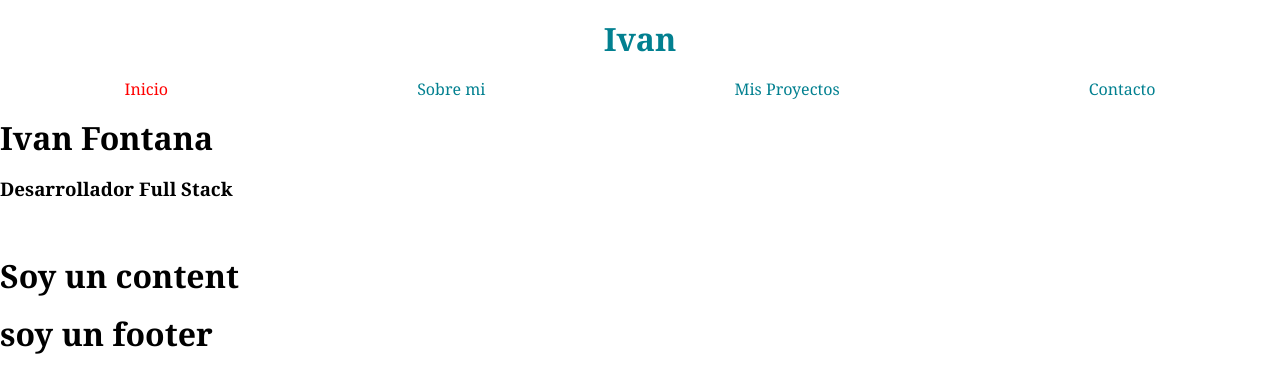
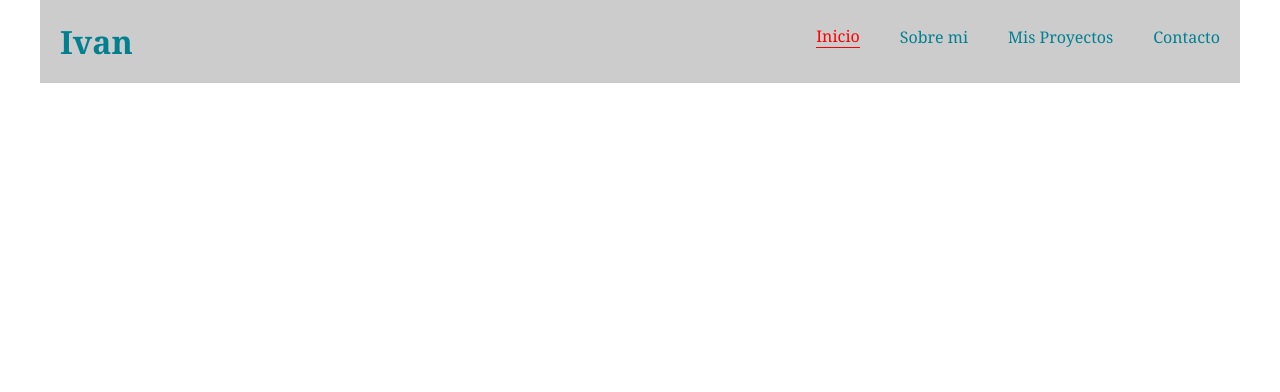
Before and after one commit to fontana-ivan/fontana-ivan.github.io, a plain HTML site: page index.html in a window 1280 px wide. Drawn offline with Linux system fonts and the light colour scheme.

Commit message:
Cambios menu

```diff
--- a/css/color.css
+++ b/css/color.css
@@ -6,5 +6,5 @@
     --secondary-color-dark:#C33C54;
 
     --gray-color:#ccc;
-    --gray-color-dark:#333;
+    --gray-color-dark:#252525;
 }
--- a/css/menu.css
+++ b/css/menu.css
@@ -1,28 +1,29 @@
 #menu{
     text-align: center;
-
+    background-color: var(--gray-color);
 }
-#menu-izq{
+#menu-izq h1{
     color: var(--primary-color);
 }
 
 #menu-der ul li a{
     display: block;
+    margin: 20px;
     text-decoration: none;
     color: var(--primary-color);
-    transition: 0.3s;
+    transition: all 0.3s;
 }
 
 #menu-der ul li a:hover{
     color: var(--primary-color-dark);
-    text-decoration: underline;
 }
 
 #menu-der ul li a.active{
     color: var(--primary-color-dark);
 }
 
-@media only screen and (min-width: 768px){ /*en pantallas de 768px de ancho o más*/
+/*en pantallas de 768px de ancho o más*/
+@media only screen and (min-width: 768px){
 
     #menu-der ul{
         display: flex;
@@ -32,3 +33,29 @@
         margin: auto;
     }
 }
+
+/*en pantallas de 992px de ancho o más*/
+@media only screen and (min-width: 992px){
+
+    #menu{
+        display: flex;
+        flex-flow: row wrap;
+        justify-content: space-between;
+        max-width: 1200px;
+        margin: auto;
+    }
+
+    #menu-izq h1{
+        margin: 20px;
+        text-align: left;
+    }
+
+    #menu-der ul li a{
+        padding-top: 5px;
+    }
+
+    #menu-der ul li a:hover, #menu-der ul li a.active{
+        color: var(--primary-color-dark);
+        border-bottom: 1px solid;
+    }
+}
--- a/index.html
+++ b/index.html
@@ -6,16 +6,15 @@
     <meta name="viewport" content="width=device-width, initial-scale=1.0">
     <link rel="shortcut icon" href="" type="image/x-icon">
     <link rel="stylesheet" href="./css/style.css">
-    <link rel="stylesheet" href="./vendor/normalize.min.css">
     <title>Portafolio - Ivan Fontana</title>
 </head>
 <body>
 
     <div id="container">
+        <!-- <div include-html="./partials/header.html"></div> -->
         <div include-html="./partials/menu.html"></div>
-        <div include-html="./partials/header.html"></div>
-        <div include-html="./partials/content.html"></div>
-        <div include-html="./partials/footer.html"></div>
+        <!-- <div include-html="./partials/content.html"></div> -->
+        <!-- <div include-html="./partials/footer.html"></div> -->
     </div>
 
     <script src="./js/include-html.js"></script>
--- a/partials/header.html
+++ b/partials/header.html
@@ -1,6 +1,6 @@
-<header>
+<header id="header">
     <h1>Ivan Fontana</h1>
-    <h3>Desarrollador Full Stack</h3>
+    <p>Desarrollador Full Stack</p>
     <aside>
         <img src="" alt="">
     </aside>
--- a/partials/menu.html
+++ b/partials/menu.html
@@ -1,6 +1,7 @@
 <div id="menu">
-    <h1 id="menu-izq">Ivan</h1>
-
+    <div id="menu-izq">
+        <h1>Ivan</h1>
+    </div>
     <nav id="menu-der">
         <ul>
             <li><a href="#" class="active">Inicio</a></li>
```
Also changed, not shown: vendor/normalize.min.css (deleted, +0 -2 lines), 1 other file.
